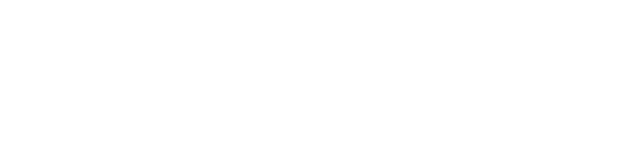
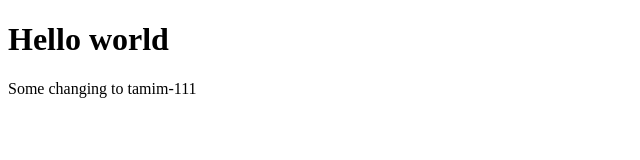
Before and after one commit to muhammad-tamim/test_repo, a plain HTML site: page index.html in a window 1280 px wide. Shown: the whole page, without its empty margins (0-640 px from the left). Drawn offline with Linux system fonts and the light colour scheme.

Commit message:
chaning somehting to tamim-111

```diff
--- a/index.html
+++ b/index.html
@@ -6,6 +6,7 @@
     <title>Document</title>
 </head>
 <body>
-
+    <h1>Hello world</h1>
+    <p>Some changing to tamim-111</p>
 </body>
 </html>
```
